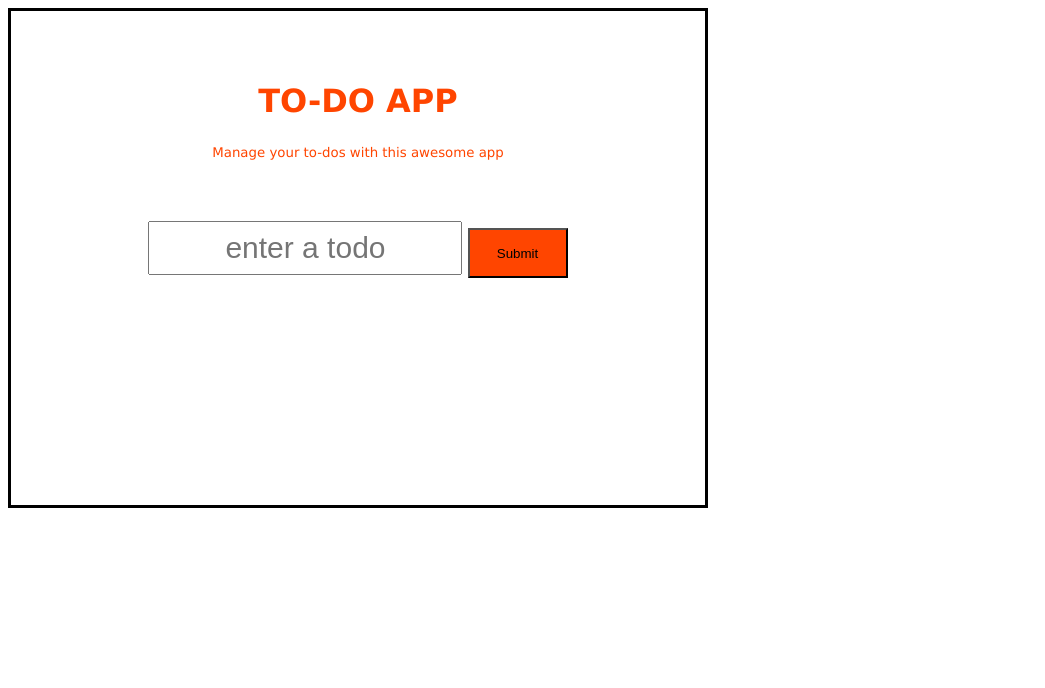
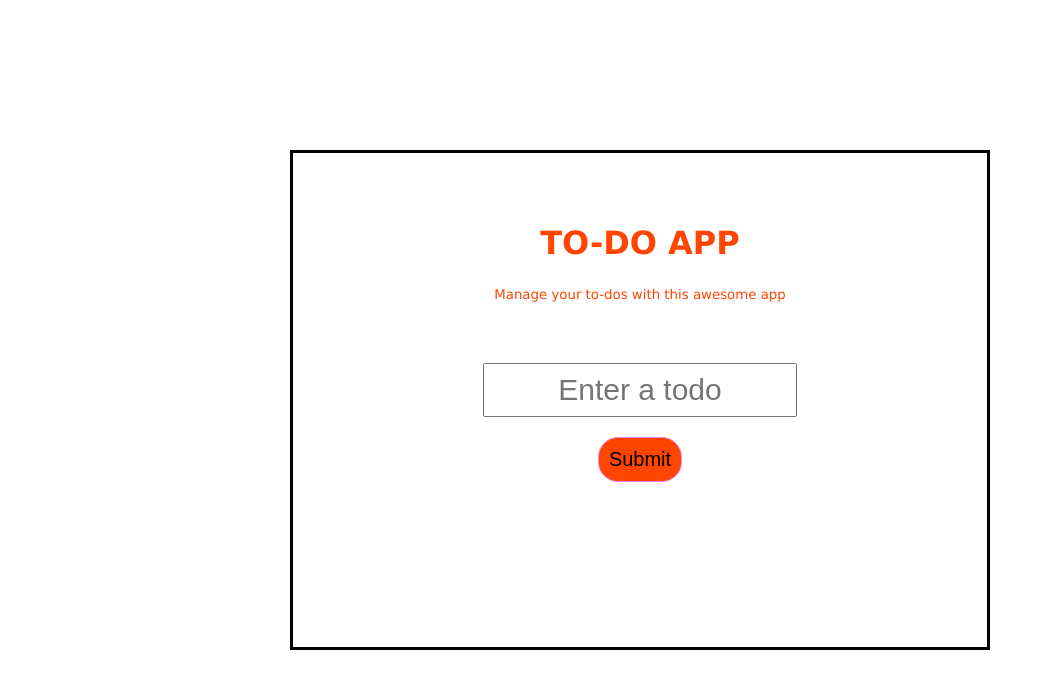
Before and after one commit to temmietope/to-do-app, a plain HTML site: page index.html in a window 1280 px wide. Shown: the whole page, without its empty margins (0-1045 px from the left). Drawn offline with Linux system fonts and the light colour scheme.

Commit message:
modified the style a bit

```diff
--- a/index.html
+++ b/index.html
@@ -20,9 +20,9 @@
         <div class="form-for-todo">
             <form>
 
-                    <input type="text" class="form-control" id="item" placeholder="enter a todo" />
+                    <input type="text" class="form-control" id="item" placeholder="Enter a todo" />
 
-                <button type="submit" class="btn btn-primary" id="buttons">Submit</button>
+               <div> <button type="submit" class="btn btn-primary" id="buttons">Submit</button></div>
             </form>
         </div>
         <div class="items-container">
--- a/index.js
+++ b/index.js
@@ -34,7 +34,7 @@
       return alert("enter a value amigoooo!!!");
     }
     const list = document.createElement("li");
-    list.innerHTML = `${input.value} <span id="cancel">X</span>`;
+    list.innerHTML = `${input.value} <span id="cancel">Done</span>`;
     console.log(list.children[0]);
 
     itemsWrapper.appendChild(list);
--- a/style.css
+++ b/style.css
@@ -1,19 +1,19 @@
-/* body{
 
-} */
 .todo-wrapper {
   box-sizing: border-box;
   padding: 20px;
-  align-items: center;
-  justify-content: center;
+  top: 50%;
+  left: 50%;
+  position: absolute;
+  transform: translateX(-50%) translateY(-50%);
   height: 500px;
   width: 700px;
   border: solid black;
   font-family: "Lucida Sans", "Lucida Sans Regular", "Lucida Grande",
     "Lucida Sans Unicode", Geneva, Verdana, sans-serif;
+
 }
-/* .flex-container{
-    /* display: flex; */
+
 
 .header {
   text-align: center;
@@ -42,11 +42,27 @@ input[type='text']{
 #buttons {
   background-color: orangered !important;
   color: black;
-  height: 50px;
-  width: 100px;
+  border-radius: 20px;
+  box-shadow: none;
+  margin: 20px;
+  padding: 10px;
+  font-size: 20px;
+  text-align: center;
+  border: 1px solid violet;
 }
+#buttons:hover{
+  background-color: white;
+  color: white;
+  font-size: 30px;
+
+
+  -webkit-transition: max-height 0.7s;
+    -moz-transition: max-height 0.7s;
+    transition: max-height 0.7s;
+
+}
+
 #cancel {
-    /* margin-left: 50px; */
     color: red;
     font: bolder;
     cursor: pointer;
```
